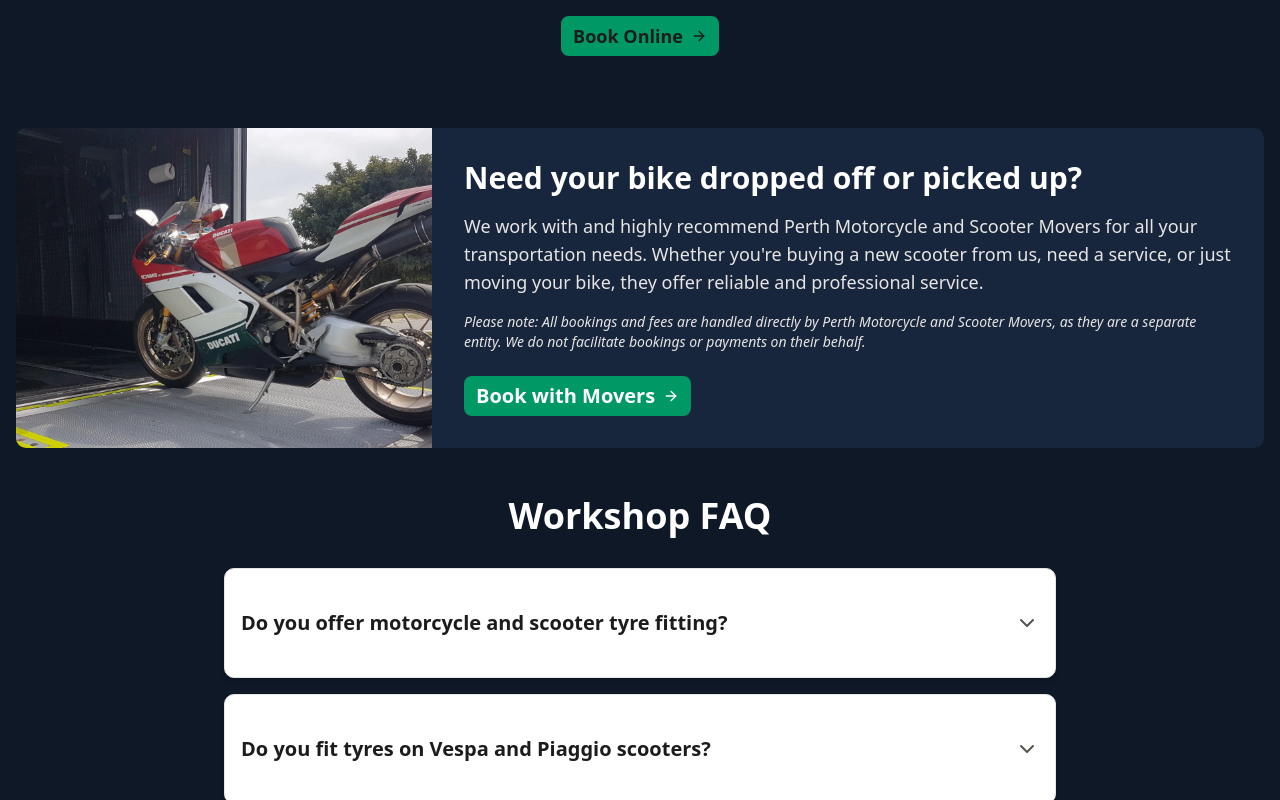
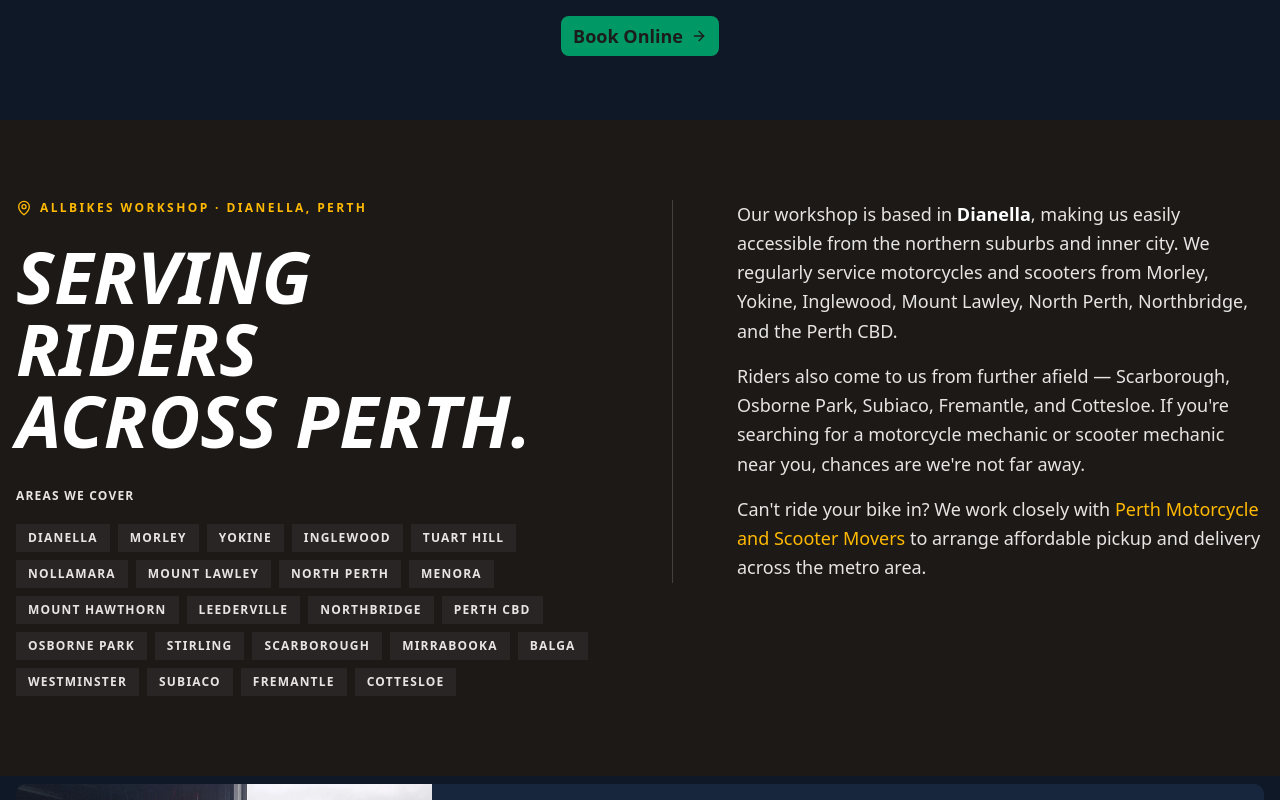
Before and after one commit to ethanbetts63/allbikes, a React (Vite) app in the folder frontend/: page /service in a window 1280 px wide. Shown: the part 1260-2060 px from the top of the page. Built offline with nearby package versions, Linux system fonts and the light colour scheme; no server answers.

Commit message:
checkpoint

```diff
--- /dev/null
+++ b/frontend/src/components/ServiceAreasSection.tsx
@@ -0,0 +1,77 @@
+import { MapPin } from 'lucide-react';
+
+const suburbs = [
+  'Dianella', 'Morley', 'Yokine', 'Inglewood', 'Tuart Hill', 'Nollamara',
+  'Mount Lawley', 'North Perth', 'Menora', 'Mount Hawthorn', 'Leederville',
+  'Northbridge', 'Perth CBD', 'Osborne Park', 'Stirling', 'Scarborough',
+  'Mirrabooka', 'Balga', 'Westminster', 'Subiaco', 'Fremantle', 'Cottesloe',
+];
+
+const ServiceAreasSection = () => {
+  return (
+    <section className="bg-[var(--bg-dark-primary)] py-20 px-4">
+      <div className="container mx-auto">
+        <div className="grid grid-cols-1 lg:grid-cols-2 gap-16 items-start">
+
+          {/* Left — title + suburb chips */}
+          <div>
+            <div className="flex items-center gap-2 mb-6">
+              <MapPin className="h-4 w-4 text-[var(--highlight)] shrink-0" />
+              <p className="text-[var(--highlight)] text-xs font-bold uppercase tracking-[0.2em]">
+                Allbikes Workshop · Dianella, Perth
+              </p>
+            </div>
+            <h2 className="text-5xl md:text-6xl lg:text-7xl font-black text-[var(--text-light-primary)] leading-none mb-8 uppercase italic">
+              Serving<br />Riders<br />Across Perth.
+            </h2>
+            <p className="text-[var(--text-light-secondary)] text-xs font-bold uppercase tracking-widest mb-5">
+              Areas we cover
+            </p>
+            <div className="flex flex-wrap gap-2">
+              {suburbs.map((suburb) => (
+                <span
+                  key={suburb}
+                  className="bg-[var(--bg-dark-secondary)] text-[var(--text-light-secondary)] text-xs font-semibold uppercase tracking-widest px-3 py-1.5"
+                >
+                  {suburb}
+                </span>
+              ))}
+            </div>
+          </div>
+
+          {/* Right — prose */}
+          <div className="lg:border-l lg:border-stone-700 lg:pl-16">
+            <div className="space-y-4 text-[var(--text-light-secondary)] text-lg leading-relaxed">
+              <p>
+                Our workshop is based in <strong className="text-[var(--text-light-primary)]">Dianella</strong>, making
+                us easily accessible from the northern suburbs and inner city. We regularly service
+                motorcycles and scooters from Morley, Yokine, Inglewood, Mount Lawley, North Perth,
+                Northbridge, and the Perth CBD.
+              </p>
+              <p>
+                Riders also come to us from further afield — Scarborough, Osborne Park, Subiaco,
+                Fremantle, and Cottesloe. If you're searching for a motorcycle mechanic or scooter
+                mechanic near you, chances are we're not far away.
+              </p>
+              <p>
+                Can't ride your bike in? We work closely with{' '}
+                <a
+                  href="https://perthmotorcyclescootermovers.com.au/"
+                  target="_blank"
+                  rel="nofollow noopener noreferrer"
+                  className="text-[var(--highlight)] hover:underline"
+                >
+                  Perth Motorcycle and Scooter Movers
+                </a>{' '}
+                to arrange affordable pickup and delivery across the metro area.
+              </p>
+            </div>
+          </div>
+
+        </div>
+      </div>
+    </section>
+  );
+};
+
+export default ServiceAreasSection;
--- a/frontend/src/pages/ServicePage.tsx
+++ b/frontend/src/pages/ServicePage.tsx
@@ -6,6 +6,7 @@
 import { Button } from '@/components/ui/button';
 import { AlertCircle, Activity, CircleDot, ArrowRight } from 'lucide-react';
 import ServiceCTAV2 from '@/components/ServiceCTAV2';
+import ServiceAreasSection from '@/components/ServiceAreasSection';
 
 const ServiceFaqs = [
   {
@@ -130,6 +131,8 @@
                 </div>
             </div>
 
+            <ServiceAreasSection />
+
             {/* Motorcycle Movers */}
             <div className="container mx-auto px-4 mb-4">
                 <MotorcycleMovers />
```
